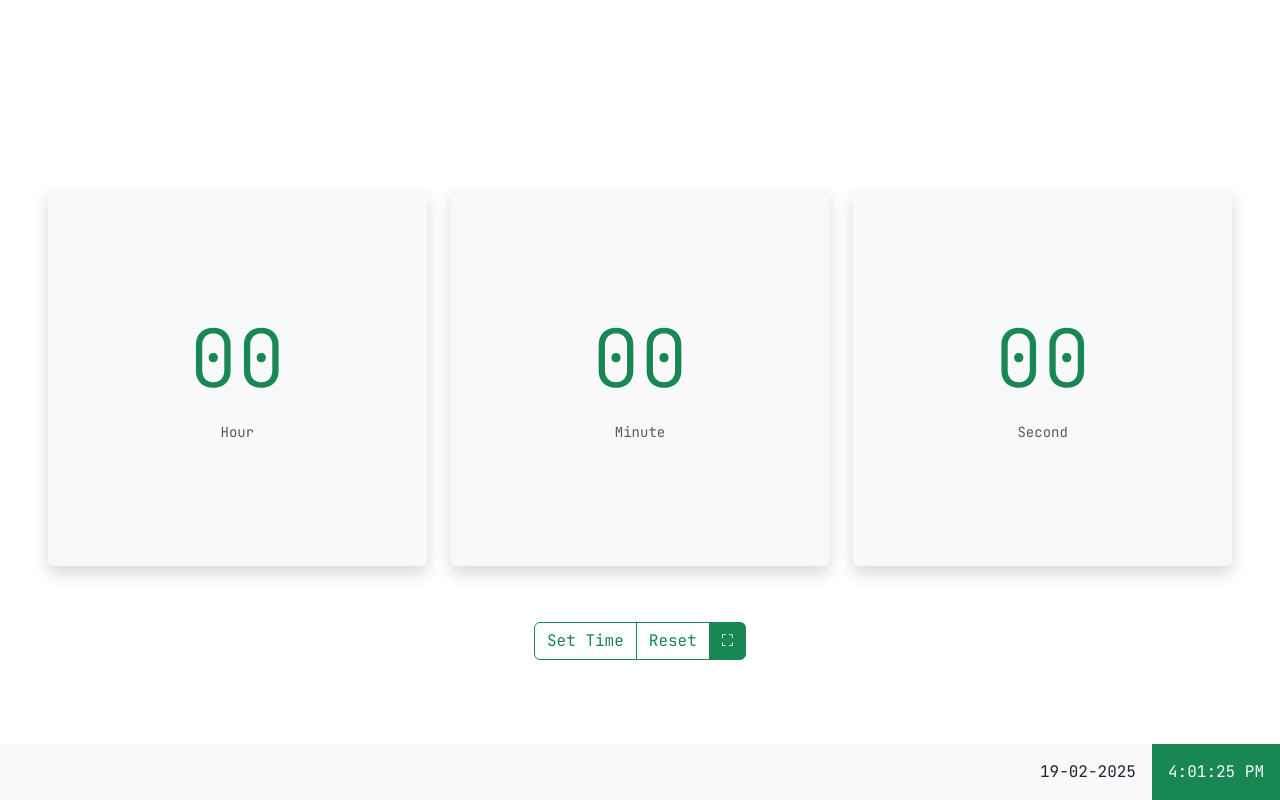
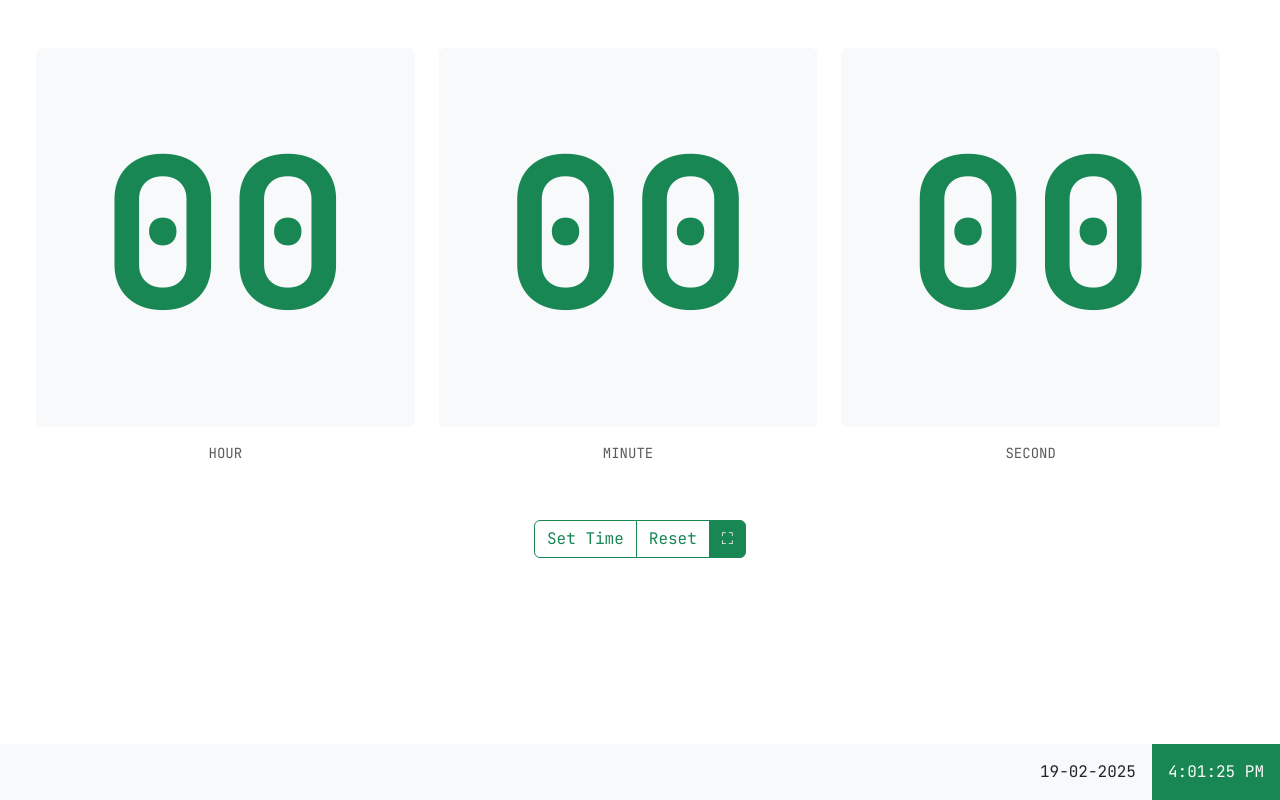
Before and after one commit to Boy-Scout/Timer, a plain HTML site: page index.html in a window 1280 px wide. Drawn offline with nearby package versions, Linux system fonts and the light colour scheme.

Commit message:
Update UI.

```diff
--- a/index.html
+++ b/index.html
@@ -46,45 +46,47 @@
         </div>
     </div>
 
-    <main class="d-flex justify-content-center align-items-center vh-100">
+    <main>
         <div>
             <div id="timeUpMessage" class="text-danger text-center fs-1 fw-bold d-none">TIME'S UP !!!</div>
+
             <div class="row vw-100 my-5">
                 <div class="col ps-5">
-                    <div class="card text-center bg-light border-0 shadow ratio ratio-1x1">
+                    <div class="card bg-light border-0 ratio ratio-1x1">
                         <div class="card-body d-flex justify-content-center align-items-center">
-                            <div>
-                                <h1 class="card-title text-success display-1" id="displayHour">00</h1>
-                                <div class="card-text small text-muted mt-3">Hour</div>
-                            </div>
+                            <h1 class="card-title text-success fw-bold" id="displayHour">00</h1>
                         </div>
                     </div>
+
+                    <div class="small text-center text-muted mt-3">HOUR</div>
                 </div>
+
                 <div class="col">
-                    <div class="card text-center bg-light border-0 shadow ratio ratio-1x1">
+                    <div class="card bg-light border-0 ratio ratio-1x1">
                         <div class="card-body d-flex justify-content-center align-items-center">
-                            <div>
-                                <h1 class="card-title text-success display-1" id="displayMinute">00</h1>
-                                <div class="card-text small text-muted mt-3">Minute</div>
-                            </div>
+                            <h1 class="card-title text-success fw-bold" id="displayMinute">00</h1>
                         </div>
                     </div>
+
+                    <div class="small text-center text-muted mt-3">MINUTE</div>
                 </div>
+
                 <div class="col pe-5">
-                    <div class="card text-center bg-light border-0 shadow ratio ratio-1x1">
+                    <div class="card bg-light border-0 ratio ratio-1x1">
                         <div class="card-body d-flex justify-content-center align-items-center">
-                            <div>
-                                <h1 class="card-title text-success display-1" id="displaySecond">00</h1>
-                                <div class="card-text small text-muted mt-3">Second</div>
-                            </div>
+                            <h1 class="card-title text-success fw-bold" id="displaySecond">00</h1>
                         </div>
                     </div>
+
+                    <div class="small text-center text-muted mt-3">SECOND</div>
                 </div>
             </div>
+
             <div class="text-center">
                 <div class="btn-group mt-2">
-                    <button class="btn btn-outline-success" data-bs-toggle="modal" data-bs-target="#selectTimeModal">Set
-                        Time</button>
+                    <button class="btn btn-outline-success" data-bs-toggle="modal" data-bs-target="#selectTimeModal">
+                        Set Time
+                    </button>
                     <button id="resetButton" class="btn btn-outline-success">Reset</button>
                     <button id="toggleFullscreenButton" class="btn btn-success">&#9974;</button>
                 </div>
--- a/script.js
+++ b/script.js
@@ -18,8 +18,10 @@ const elements = {
 document.addEventListener("DOMContentLoaded", () => {
     initializeTimeSelects();
     updateCurrentTime();
+    setFontSize();
     setInterval(updateCurrentTime, 1000);
 
+    window.addEventListener("resize", setFontSize);
     elements.startButton.addEventListener("click", startTimer);
     elements.resetButton.addEventListener("click", resetTimer);
     elements.toggleFullscreenButton.addEventListener("click", toggleFullscreen);
@@ -148,3 +150,12 @@ function closeSelectTimeModal() {
     const modal = bootstrap.Modal.getInstance(elements.selectTimeModal);
     modal.hide();
 }
+
+function setFontSize() {
+    const cards = document.querySelectorAll(".card");
+    cards.forEach(card => {
+        const cardHeight = card.clientHeight;
+        const fontSize = cardHeight * 0.55;
+        card.querySelector(".card-title").style.fontSize = `${fontSize}px`;
+    });
+}
```
